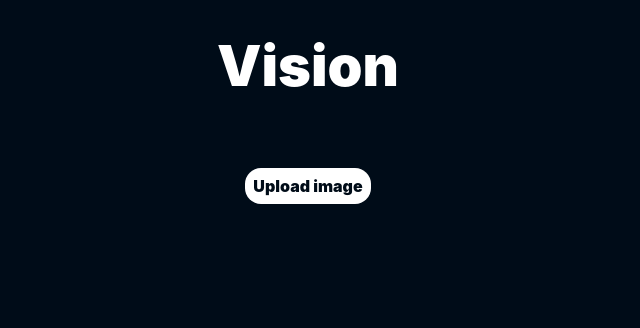
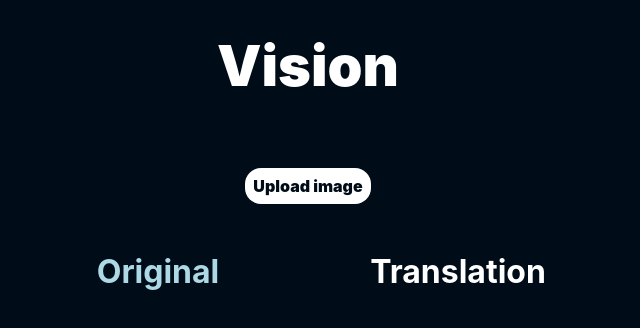
Before and after one commit to khanhzoball/image-translate, a React (Create React App) app: page / in a window 1280 px wide. Shown: the top 328 px of the page, without its empty margins (332-972 px from the left). Built offline with nearby package versions, Linux system fonts and the light colour scheme.

Commit message:
added translation display

```diff
--- a/src/components/home.js
+++ b/src/components/home.js
@@ -1,6 +1,8 @@
 import React, { useState, useEffect } from "react";
 
 const Home = () => {
+    const [original, setOriginal] = useState([])
+    const [translation, setTranslation] = useState([])
 
     const LOG_IMG = (image) => {
         const file = image[0]
@@ -15,19 +17,25 @@ const Home = () => {
                     'data_uri': data_uri,
                 }),
             })
-            .then(res=>(res.json()))
+            .then(res => res.json())
             .then(resJson => {
-                let canvas = document.getElementById("result-image");
-                let img = new Image()
-
                 console.log(resJson)
-
-                document.getElementById("result-image").src = resJson["new_img"];
+                document.getElementById("result-image").src = resJson["data_uri"];
+                setOriginal(resJson["original_text"])
+                setTranslation(resJson["translated_text"])
             })
         }
         reader.readAsDataURL(file);
     }
 
+    const TEXT_MAPPER = (props) => {
+        console.log(props.text)
+        return (
+            <div className={props.lang_map}>
+                {props.text}
+            </div>
+        )
+    }
 
     return (
         <div>
@@ -46,6 +54,30 @@ const Home = () => {
                         LOG_IMG(e.target.files)
                     }}/>
                 </div>
+                <div className="text-container">
+                    <div className="original-container">
+                        <div className="original-text">
+                            Original
+                        </div>
+                        {
+                            original.map( (text) =>
+                            {
+                                return <TEXT_MAPPER text={text} lang_map={"original-text"}/>
+                            })
+                        }
+                    </div>
+                    <div className="translation-container">
+                        <div className="translated-text">
+                            Translation
+                        </div>
+                        {
+                            translation.map( (text) =>
+                            {
+                                return <TEXT_MAPPER text={text} lang_map={"translated-text"}/>
+                            })
+                        }
+                    </div>
+                </div>
             </div>
         </div>
     )
--- a/src/components/index.css
+++ b/src/components/index.css
@@ -52,3 +52,41 @@ input[type="file"] {
     color: #000c18;
     cursor: pointer;
 }
+
+.text-container {
+    border-radius: 25px;
+    width: 600px;
+    display: flex;
+    flex-direction: row;
+    margin-top: 2.5rem;
+}
+
+.original-container {
+    width: 300px;
+}
+
+.translation-container {
+    width: 300px;
+}
+
+.original-text {
+    font-size: 2em;
+    font-weight: 700;
+    color: lightblue;
+    margin-top: .5em;
+    margin-bottom: .5em;
+    margin-left: .5em;
+    margin-right: .5em;
+    text-align: center;
+}
+
+.translated-text {
+    font-size: 2em;
+    font-weight: 700;
+    color: white;
+    margin-top: .5em;
+    margin-bottom: .5em;
+    margin-left: .5em;
+    margin-right: .5em;
+    text-align: center;
+}
```
